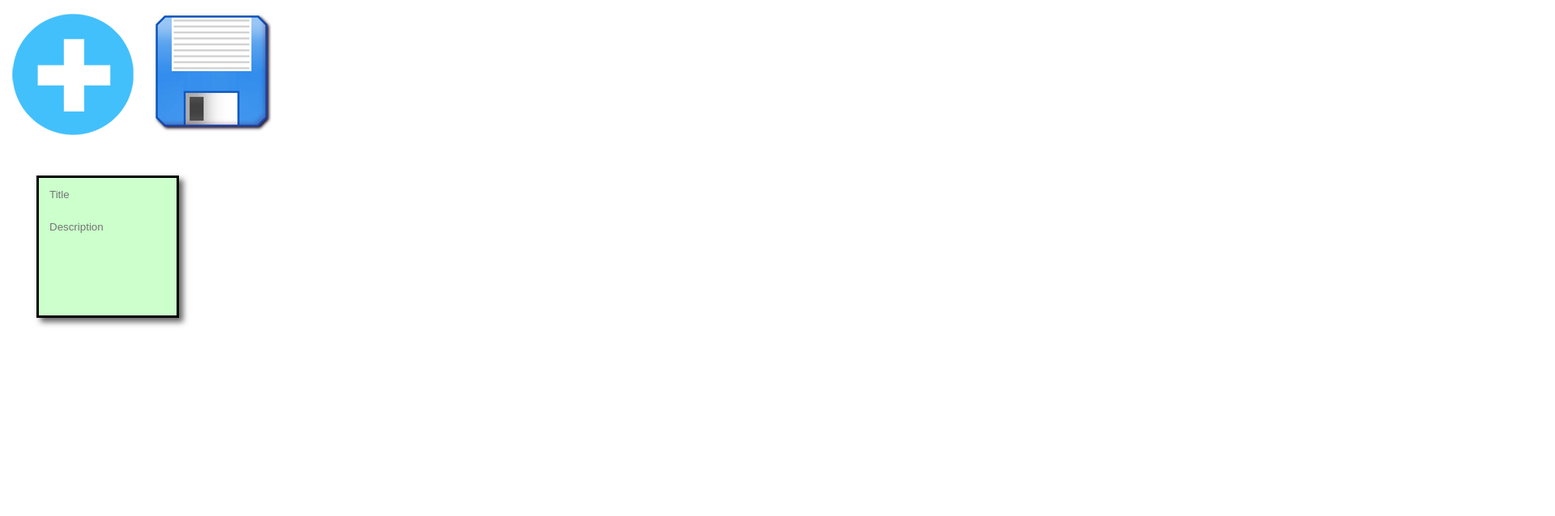
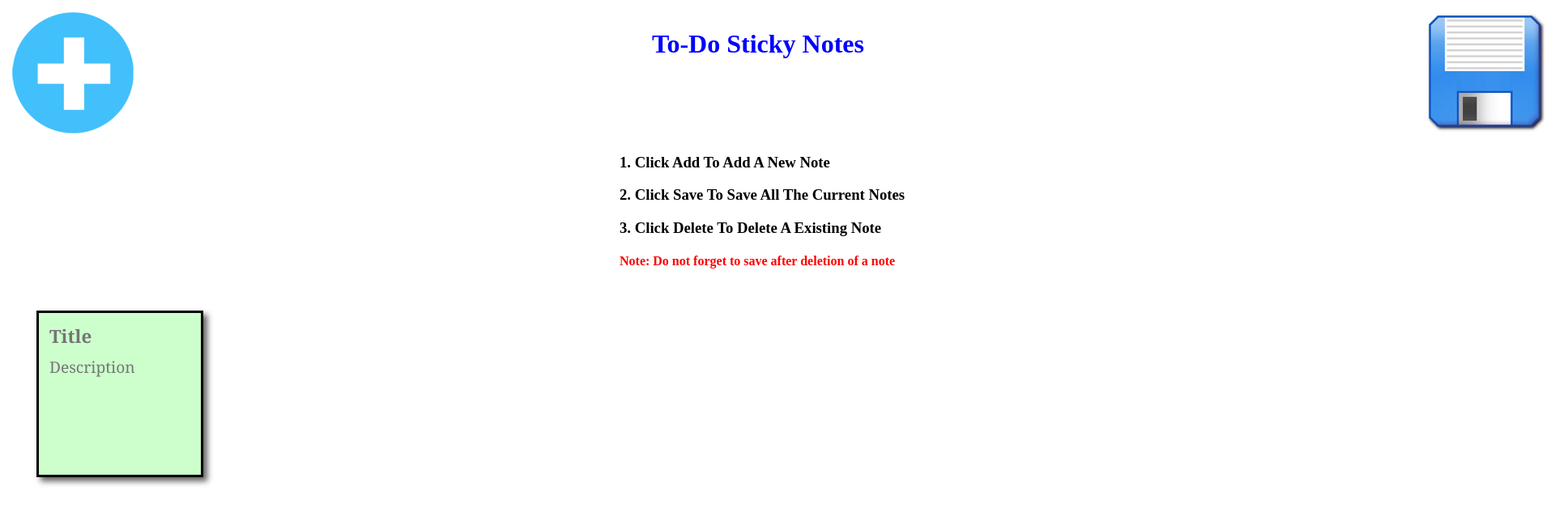
Before and after one commit to KiranRiddle7/Sticky-Notes-HTML-Application, a plain HTML site: page index.html in a window 1280 px wide. Shown: the top 638 px of the page at 81% size, 1920 px wide, since content can reach past the window. Drawn offline with Linux system fonts and the light colour scheme.

Commit message:
Added Few Instructions and Title.

```diff
--- a/index.html
+++ b/index.html
@@ -3,20 +3,32 @@
       <head>
         <title>Sticky Notes Application</title>
 
-        <link  href="http://fonts.googleapis.com/css?family=Reenie+Beanie:regular" rel="stylesheet" type="text/css">
+
         <link href="style.css"  rel="stylesheet" type="text/css">
 
 
       </head>
               <body>
 
-              <div id="notesOptions">
+              <div id="notesOptions" style="display:flex">
+                        <div id="create">
+                          <img id="newNote" src="images/newNote.png"/>
+                        </div>
 
-                    <img id="newNote" src="images/newNote.png"/>
-                    &nbsp  &nbsp
-                    <img id="saveNote" src="images/saveNote.png"/>
+                      <h1> To-Do Sticky Notes</h1>
+                        <div id="save">
+                          <img id="saveNote" src="images/saveNote.png"/>
+                        </div>
+              </div>
+
+              <div id="instructions" >
+                <h3> 1. Click Add To Add A New Note</h3>
+                <h3> 2. Click Save To Save All The Current Notes</h3>
+                <h3> 3. Click Delete To Delete A Existing Note</h3>
+                <h4>Note: Do not forget to save after deletion of a note </h4>
 
               </div>
+
                     <ul id="notes">
 
                     </ul>
@@ -24,7 +36,7 @@
 
                     <script type="text/javascript" src="scripts/jquery-1.4.4.min.js"></script>
                     <script type="text/javascript" src="scripts/json2.js"></script>
-                     <script src="scripts/notesscript.js"></script>
+                    <script src="scripts/notesscript.js"></script>
 
 
 
--- a/style.css
+++ b/style.css
@@ -14,9 +14,7 @@ body {
   color: #fff;
 }
 
-/******************************
- *      C O N T R O L S       *
- ******************************/
+
 
 
 #notesOptions img:hover, #notesOptions img:focus {
@@ -24,11 +22,35 @@ body {
     -moz-transform: scale(1.2);
     -o-transform: scale(1.2);
     position:relative;
+
+
 }
 
-/************************
- *      N O T E S       *
- ************************/
+#save {
+  position: relative;
+  left: 1330px;
+
+}
+
+h1 {
+  color: blue;
+  position: relative;
+  left: 640px;
+  text-align: center;
+}
+
+h3 {
+  color: black;
+  position: relative;
+  left: 750px
+}
+
+h4 {
+  color: red;
+  position: relative;
+  left: 750px
+}
+
 ul, li {
   list-style: none;
 }
@@ -49,8 +71,8 @@ ul li div {
   color: #000;
   background: white;
   display: block;
-  height: 150px;
-  width: 150px;
+  height: 180px;
+  width: 180px;
   padding: 10px;
   -moz-box-shadow: 5px 5px 7px rgba(33, 33, 33, 1);
   -webkit-box-shadow: 5px 5px 7px  rgba(33, 33, 33, .7);
@@ -70,21 +92,21 @@ ul li div img {
 }
 
 ul li textarea {
-  font-family: 'Chewy', arial, sans-serif;
+  font-family: 'Georgia';
   background: rgba(0, 0, 0, 0); /* transparent background */
   resize: none;
   padding: 3px;
   border-style: none;
 }
 
-.note-title {
+.noteTitle {
   font-size: 140%;
   font-weight: bold;
   height: 30px;
   width: 70%;
 }
 
-.note-content {
+.noteDescription {
   font-size:120%;
   height: 100px;
   width: 95%;
```
Also changed, not shown: 1 other file.
